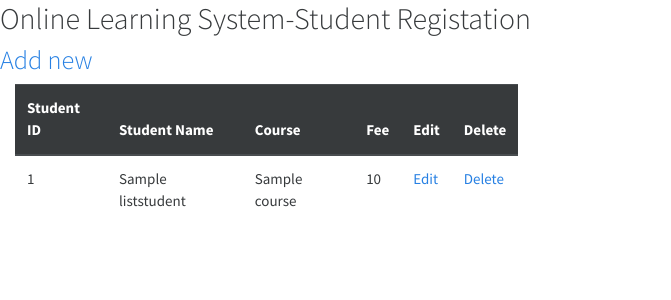
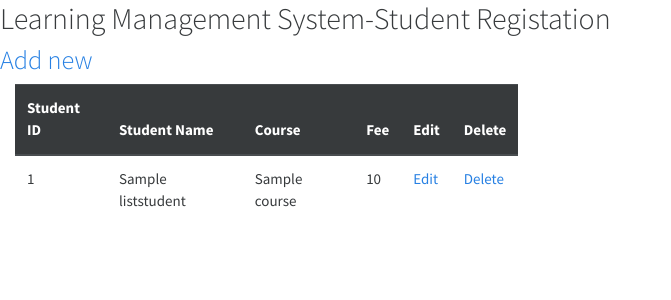
Before and after one commit to NSBM-SPM-2021/github-basics-Vihangi98, a Spring app: page /index in a window 1280 px wide. Shown: the top 300 px of the page, without its empty margins (0-671 px from the left). Run offline with Thymeleaf, Linux system fonts and the light colour scheme; the template is opened without the code that fills it: most values are stand-ins (such as "Sample title", 1, 10 or a date in 2020); data that the repository does not hold is empty; some libraries are stand-ins or nearby versions.

Commit message:
User Interface

```diff
--- a/src/main/resources/templates/index.html
+++ b/src/main/resources/templates/index.html
@@ -8,7 +8,7 @@
 </head>
 <body>
 <div>
-	<h2 >Online Learning System-Student Registation</h2>
+	<h2 >Learning Management System-Student Registation</h2>
 	<tr>
 		<div align = "left" >
 		     <h3><a  th:href="@{'/new'}">Add new</a></h3>
```
